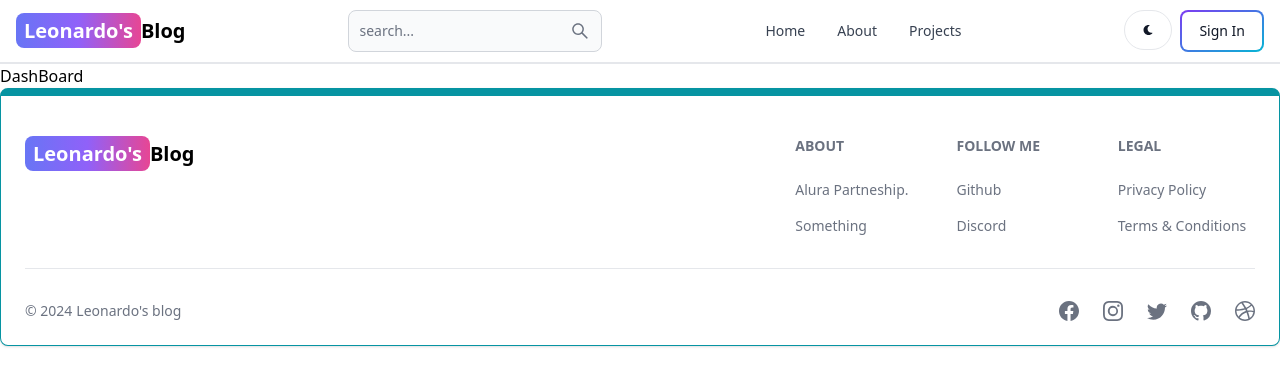
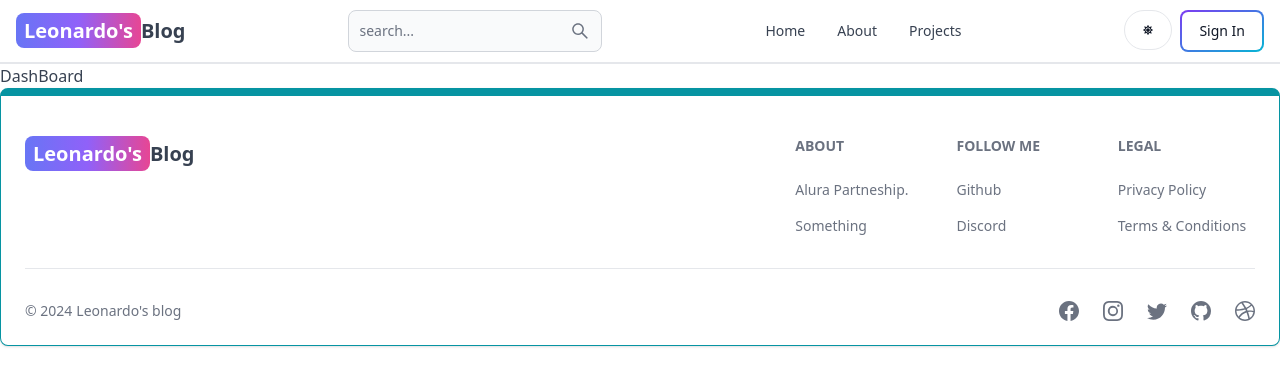
Before and after one commit to leobom97/MERN-Blog, a React (Vite) app in the folder client/: page /dashboard in a window 1280 px wide. Shown: the top 386 px of the page. Built offline with nearby package versions, Linux system fonts and the light colour scheme.

Commit message:
Application theme handler

```diff
--- a/client/src/components/Header.jsx
+++ b/client/src/components/Header.jsx
@@ -2,12 +2,15 @@
 import { Avatar, Button, Dropdown, Navbar, TextInput } from "flowbite-react";
 import { Link, useLocation } from "react-router-dom";
 import { AiOutlineSearch } from "react-icons/ai";
-import { FaMoon } from "react-icons/fa";
-import { useSelector } from "react-redux";
+import { FaMoon, FaSun } from "react-icons/fa";
+import { useSelector, useDispatch } from "react-redux";
+import { toggleTheme } from "../redux/theme/themeSlice";
 
 function Header() {
   const path = useLocation().pathname;
+  const dispatch = useDispatch();
   const { currentUser } = useSelector((state) => state.user);
+  const { theme } = useSelector((state) => state.theme);
   return (
     <Navbar className="border-b-2">
       <Link
@@ -31,8 +34,13 @@
         <AiOutlineSearch />
       </Button>
       <div className="flex gap-2 md:order-2">
-        <Button className="w-12 h-10 hidden sm:inline" color="gray" pill>
-          <FaMoon />
+        <Button
+          className="w-12 h-10 hidden sm:inline"
+          color="gray"
+          pill
+          onClick={() => dispatch(toggleTheme())}
+        >
+          {theme === "light" ? <FaSun /> : <FaMoon />}
         </Button>
         {currentUser ? (
           <Dropdown
--- /dev/null
+++ b/client/src/components/ThemeProvider.jsx
@@ -0,0 +1,15 @@
+import React from "react";
+import { useSelector } from "react-redux";
+
+function ThemeProvider({ children }) {
+  const { theme } = useSelector((state) => state.theme);
+  return (
+    <div className={theme}>
+      <div className="bg-white text-gray-700 dark:text-gray-200 dark:bg-[rgb(16,23,42)] min-h-screen">
+        {children}
+      </div>
+    </div>
+  );
+}
+
+export default ThemeProvider;
--- a/client/src/main.jsx
+++ b/client/src/main.jsx
@@ -5,11 +5,14 @@
 import { store, persistor } from "./redux/store.js";
 import { Provider } from "react-redux";
 import { PersistGate } from "redux-persist/integration/react";
+import ThemeProvider from "./components/ThemeProvider.jsx";
 
 ReactDOM.createRoot(document.getElementById("root")).render(
   <PersistGate persistor={persistor}>
     <Provider store={store}>
-      <App />
+      <ThemeProvider>
+        <App />
+      </ThemeProvider>
     </Provider>
   </PersistGate>
 );
--- a/client/src/redux/store.js
+++ b/client/src/redux/store.js
@@ -1,10 +1,12 @@
 import { configureStore, combineReducers } from "@reduxjs/toolkit";
 import userReducer from "./user/userSlice";
+import themeReducer from "./theme/themeSlice";
 import { persistReducer, persistStore } from "redux-persist";
 import storage from "redux-persist/lib/storage"; // Importando o storage do redux-persist
 
 const rootReducer = combineReducers({
   user: userReducer,
+  theme: themeReducer,
 });
 
 const persistConfig = {
--- /dev/null
+++ b/client/src/redux/theme/themeSlice.js
@@ -0,0 +1,19 @@
+import { createSlice } from "@reduxjs/toolkit";
+
+const initialState = {
+  theme: "light",
+};
+
+const themeSlice = createSlice({
+  name: "theme",
+  initialState,
+  reducers: {
+    toggleTheme: (state) => {
+      state.theme = state.theme === "light" ? "dark" : "light";
+    },
+  },
+});
+
+export const { toggleTheme } = themeSlice.actions;
+
+export default themeSlice.reducer;
```
